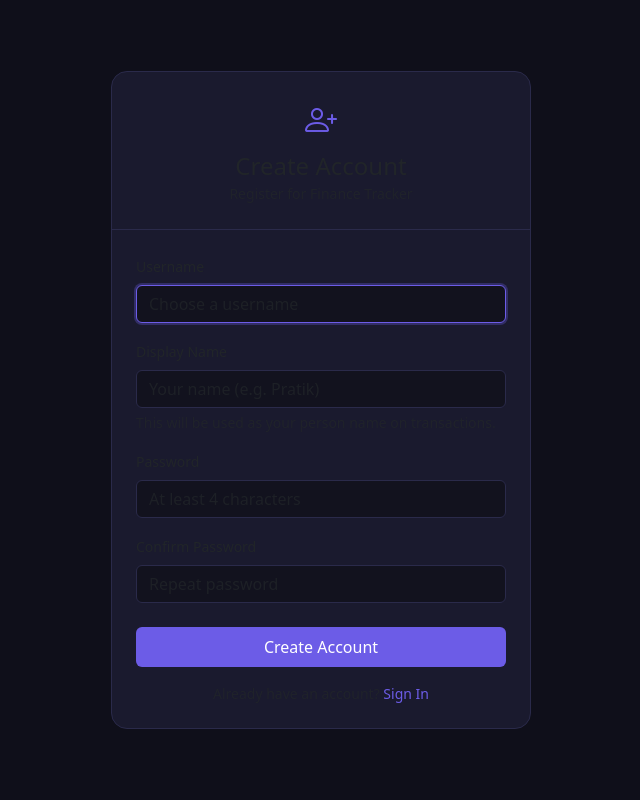
After one commit to prabhatia1/finance-tracker, a Flask app: page /register in a window 1280 px wide. The commit adds this page. Shown: the whole page, without its empty margins (319-959 px from the left). Run offline with Flask 3, Linux system fonts and the light colour scheme.

Commit message:
multi-user login system: register, login, logout, person-scoped queries

```diff
--- a/app.py
+++ b/app.py
@@ -27,6 +27,7 @@ CARDS_PATH = BASE_DIR / "cards.json"
 CATEGORIES_PATH = BASE_DIR / "categories.json"
 PEOPLE_PATH = BASE_DIR / "people.json"
 EXCEL_PATH = BASE_DIR / "expense_tracker.xlsx"
+SECRET_KEY_PATH = BASE_DIR / ".secret_key"
 
 # Import Excel sync
 from excel_sync import (
@@ -42,7 +43,23 @@ from excel_sync import (
 from cashback import CARD_CB_LABELS
 
 app = Flask(__name__)
-app.secret_key = os.urandom(24).hex()
+if SECRET_KEY_PATH.exists():
+    app.secret_key = SECRET_KEY_PATH.read_text().strip()
+else:
+    app.secret_key = os.urandom(32).hex()
+    SECRET_KEY_PATH.write_text(app.secret_key)
+
+# ─── Login helper ────────────────────────────────────────────────────────────
+from functools import wraps
+
+def login_required(f):
+    @wraps(f)
+    def decorated_function(*args, **kwargs):
+        if "user_id" not in session:
+            flash("Please log in first.", "warning")
+            return redirect(url_for("login"))
+        return f(*args, **kwargs)
+    return decorated_function
 
 # ─── Sync Excel on Startup ────────────────────────────────────────────────────
 _excel_mtime = 0
@@ -117,11 +134,86 @@ def init_db():
             end_balance REAL DEFAULT 0,
             updated_at TEXT DEFAULT (datetime('now','localtime'))
         );
+
+        CREATE TABLE IF NOT EXISTS users (
+            id INTEGER PRIMARY KEY AUTOINCREMENT,
+            username TEXT UNIQUE NOT NULL,
+            password_hash TEXT NOT NULL,
+            display_name TEXT NOT NULL,
+            created_at TEXT DEFAULT (datetime('now'))
+        );
     """)
     conn.commit()
     conn.close()
 
 init_db()
+
+# ─── Auth Routes ─────────────────────────────────────────────────────────────
+from werkzeug.security import generate_password_hash, check_password_hash
+
+@app.route("/login", methods=["GET", "POST"])
+
+def login():
+    if request.method == "POST":
+        username = request.form.get("username", "").strip()
+        password = request.form.get("password", "")
+        conn = get_db()
+        user = conn.execute(
+            "SELECT id, username, password_hash, display_name FROM users WHERE username = ?",
+            (username,)
+        ).fetchone()
+        conn.close()
+        if user and check_password_hash(user["password_hash"], password):
+            session["user_id"] = user["id"]
+            session["username"] = user["username"]
+            session["display_name"] = user["display_name"]
+            flash(f"Welcome back, {user['display_name']}!", "success")
+            return redirect(url_for("index"))
+        flash("Invalid username or password.", "danger")
+    return render_template("login.html")
+
+@app.route("/register", methods=["GET", "POST"])
+
+def register():
+    if request.method == "POST":
+        username = request.form.get("username", "").strip()
+        display_name = request.form.get("display_name", "").strip()
+        password = request.form.get("password", "")
+        confirm = request.form.get("confirm", "")
+        if not username or not display_name or not password:
+            flash("All fields are required.", "danger")
+            return render_template("register.html")
+        if password != confirm:
+            flash("Passwords do not match.", "danger")
+            return render_template("register.html")
+        if len(password) < 4:
+            flash("Password must be at least 4 characters.", "danger")
+            return render_template("register.html")
+        conn = get_db()
+        existing = conn.execute(
+            "SELECT id FROM users WHERE username = ?", (username,)
+        ).fetchone()
+        if existing:
+            conn.close()
+            flash("Username already taken.", "danger")
+            return render_template("register.html")
+        pw_hash = generate_password_hash(password)
+        conn.execute(
+            "INSERT INTO users (username, password_hash, display_name) VALUES (?, ?, ?)",
+            (username, pw_hash, display_name)
+        )
+        conn.commit()
+        conn.close()
+        flash("Account created! Please log in.", "success")
+        return redirect(url_for("login"))
+    return render_template("register.html")
+
+@app.route("/logout")
+
+def logout():
+    session.clear()
+    flash("Logged out.", "info")
+    return redirect(url_for("login"))
 
 # ─── Auto-Categorization Engine ──────────────────────────────────────────────
 
@@ -285,13 +377,13 @@ def parse_uploaded_csv(file_content, card_id=None):
 
 # ─── Report Engine ────────────────────────────────────────────────────────────
 
-def get_daily_summary(txn_date=None):
+def get_daily_summary(txn_date=None, person=""):
     """Get today's or a specific day's transactions and totals."""
     if txn_date is None:
         txn_date = date.today().strftime("%Y-%m-%d")
     conn = get_db()
     rows = conn.execute(
-        "SELECT * FROM transactions WHERE date = ? ORDER BY id", (txn_date,)
+        "SELECT * FROM transactions WHERE date = ? AND person = ? ORDER BY id", (txn_date, person,)
     ).fetchall()
     total = sum(r["amount"] for r in rows if r["txn_type"] == "debit")
     credits = sum(r["amount"] for r in rows if r["txn_type"] == "credit")
@@ -299,7 +391,7 @@ def get_daily_summary(txn_date=None):
     return {"date": txn_date, "transactions": rows, "total_debit": total, "total_credit": credits}
 
 
-def get_monthly_report(year=None, month=None):
+def get_monthly_report(year=None, month=None, person=""):
     """Get category-wise and card-wise breakdown for a month."""
     today = date.today()
     if year is None:
@@ -310,9 +402,9 @@ def get_monthly_report(year=None, month=None):
     conn = get_db()
     rows = conn.execute(
         """SELECT * FROM transactions
-           WHERE strftime('%Y', date) = ? AND strftime('%m', date) = ?
+           WHERE strftime('%Y', date) = ? AND strftime('%m', date) = ? AND person = ?
            ORDER BY date, id""",
-        (str(year), f"{month:02d}")
+        (str(year), f"{month:02d}", person,)
     ).fetchall()
     conn.close()
 
@@ -358,7 +450,7 @@ def get_monthly_report(year=None, month=None):
     }
 
 
-def get_card_report(card_id=None, year=None, month=None):
+def get_card_report(card_id=None, year=None, month=None, person=""):
     """Get spending breakdown for a specific card or all cards."""
     today = date.today()
     if year is None:
@@ -370,16 +462,16 @@ def get_card_report(card_id=None, year=None, month=None):
     if card_id:
         rows = conn.execute(
             """SELECT * FROM transactions
-               WHERE card_id = ? AND strftime('%Y', date) = ? AND strftime('%m', date) = ?
+               WHERE card_id = ? AND strftime('%Y', date) = ? AND strftime('%m', date) = ? AND person = ?
                ORDER BY date, id""",
-            (card_id, str(year), f"{month:02d}")
+            (card_id, str(year), f"{month:02d}", person,)
         ).fetchall()
     else:
         rows = conn.execute(
             """SELECT * FROM transactions
-               WHERE strftime('%Y', date) = ? AND strftime('%m', date) = ?
+               WHERE strftime('%Y', date) = ? AND strftime('%m', date) = ? AND person = ?
                ORDER BY date, id""",
-            (str(year), f"{month:02d}")
+            (str(year), f"{month:02d}", person,)
         ).fetchall()
     conn.close()
 
@@ -408,9 +500,9 @@ def export_monthly_excel(year, month):
     rows = conn.execute(
         """SELECT date, description, amount, category, card_id, txn_type, notes, source
            FROM transactions
-           WHERE strftime('%Y', date) = ? AND strftime('%m', date) = ?
+           WHERE strftime('%Y', date) = ? AND strftime('%m', date) = ? AND person = ?
            ORDER BY date, id""",
-        (str(year), f"{month:02d}")
+        (str(year), f"{month:02d}", person,)
     ).fetchall()
     conn.close()
     return export_csv(rows)
@@ -419,8 +511,12 @@ def export_monthly_excel(year, month):
 # ─── Flask Routes ─────────────────────────────────────────────────────────────
 
 @app.route("/")
+
+@login_required
 def index():
     """Dashboard — show daily summary + quick stats."""
+
+    person = session.get("display_name", "")
     today = date.today().strftime("%Y-%m-%d")
     sort_by = request.args.get("sort", "id")
     sort_today = request.args.get("sort_today", "id")
@@ -431,7 +527,7 @@ def index():
     # ─── Today's Transactions (paginated) ─────────────────────────────────
     page_today = int(request.args.get("page_today", 1))
     today_total = conn.execute(
-        "SELECT COUNT(*) FROM transactions WHERE date = ?", (today,)
+        "SELECT COUNT(*) FROM transactions WHERE date = ? AND person = ?", (today, person,)
     ).fetchone()[0]
     today_pages = max(1, (today_total + per_page - 1) // per_page)
     if page_today > today_pages:
@@ -443,8 +539,8 @@ def index():
     else:
         today_order = "id DESC"
     today_rows = conn.execute(
-        f"SELECT * FROM transactions WHERE date = ? ORDER BY {today_order} LIMIT ? OFFSET ?",
-        (today, per_page, today_offset)
+        f"SELECT * FROM transactions WHERE date = ? AND person = ? ORDER BY {today_order} LIMIT ? OFFSET ?",
+        (today, person, per_page, today_offset)
     ).fetchall()
     total_debit = sum(r["amount"] for r in today_rows if r["txn_type"] == "debit")
     total_credit = sum(r["amount"] for r in today_rows if r["txn_type"] == "credit")
@@ -466,20 +562,20 @@ def index():
     else:
         order_clause = "id DESC"
     recent = conn.execute(
-        f"SELECT * FROM transactions ORDER BY {order_clause} LIMIT ? OFFSET ?",
-        (per_page, recent_offset)
+        f"SELECT * FROM transactions WHERE person = ? ORDER BY {order_clause} LIMIT ? OFFSET ?",
+        (person, per_page, recent_offset)
     ).fetchall()
 
     # Monthly total so far
     monthly_total = conn.execute(
         "SELECT COALESCE(SUM(amount), 0) FROM transactions WHERE "
-        "strftime('%Y', date) = ? AND strftime('%m', date) = ? AND txn_type = 'debit'",
-        (str(date.today().year), f"{date.today().month:02d}")
+        "strftime('%Y', date) = ? AND strftime('%m', date) = ? AND txn_type = 'debit' AND person = ?",
+        (str(date.today().year), f"{date.today().month:02d}", person,)
     ).fetchone()[0]
 
     # Total cashback earned (all time)
     total_cb = conn.execute(
-        "SELECT COALESCE(SUM(cashback), 0) FROM transactions WHERE cashback > 0"
+        "SELECT COALESCE(SUM(cashback), 0) FROM transactions WHERE cashback > 0 AND person = ?", (person,)
     ).fetchone()[0]
     conn.close()
 
@@ -514,14 +610,19 @@ def index():
 
 
 def get_all_persons():
-    """Get list of all person names from people.json."""
+    """Get list of all person/display names from users table."""
     try:
-        return [p["name"] for p in load_people()]
+        conn = get_db()
+        rows = conn.execute("SELECT display_name FROM users ORDER BY display_name").fetchall()
+        conn.close()
+        return [r["display_name"] for r in rows]
     except Exception:
         return []
 
 
 @app.route("/add", methods=["GET", "POST"])
+
+@login_required
 def add_transaction():
     """Add a single transaction via form."""
     cards = load_cards()
@@ -538,7 +639,7 @@ def add_transaction():
             card_id = "other"
         txn_type = request.form.get("txn_type", "debit")
         notes = request.form.get("notes", "").strip()
-        person = request.form.get("person", "").strip()
+        person = request.form.get("person", session.get("display_name", "")).strip()
 
         if not description:
             flash("Description is required!", "danger")
@@ -594,8 +695,12 @@ def add_transaction():
 
 
 @app.route("/upload", methods=["GET", "POST"])
+
+@login_required
 def upload_statement():
     """Upload a bank/credit card CSV statement."""
+
+    person = session.get("display_name", "")
     cards = load_cards()
 
     if request.method == "POST":
@@ -630,10 +735,10 @@ def upload_statement():
         inserted = 0
         for txn in transactions:
             conn.execute(
-                """INSERT INTO transactions (date, description, amount, category, card_id, txn_type, source)
-                   VALUES (?, ?, ?, ?, ?, ?, 'upload')""",
+                """INSERT INTO transactions (date, description, amount, category, card_id, txn_type, source, person)
+                   VALUES (?, ?, ?, ?, ?, ?, 'upload', ?)""",
                 (txn["date"], txn["description"][:200], txn["amount"],
-                 txn["category"], txn["card_id"], txn["txn_type"])
+                 txn["category"], txn["card_id"], txn["txn_type"], person)
             )
             inserted += 1
         conn.commit()
@@ -653,22 +758,26 @@ def upload_statement():
 
 
 @app.route("/reports")
+
+@login_required
 def reports():
     """Reports page — daily, monthly, card-wise."""
+
+    person = session.get("display_name", "")
     today = date.today()
 
     # Daily report
     day_param = request.args.get("day", today.strftime("%Y-%m-%d"))
-    daily = get_daily_summary(day_param)
+    daily = get_daily_summary(day_param, person)
 
     # Monthly report
     year_param = int(request.args.get("year", today.year))
     month_param = int(request.args.get("month", today.month))
-    monthly = get_monthly_report(year_param, month_param)
+    monthly = get_monthly_report(year_param, month_param, person)
 
     # Card report
     card_param = request.args.get("card_id", None)
-    card_rpt = get_card_report(card_param, year_param, month_param)
+    card_rpt = get_card_report(card_param, year_param, month_param, person)
 
     cards = load_cards()
     card_map = {c["id"]: c["name"] for c in cards}
@@ -688,8 +797,12 @@ def reports():
 
 
 @app.route("/export")
+
+@login_required
 def export_data():
     """Export transactions as CSV."""
+
+    person = session.get("display_name", "")
     conn = get_db()
     rows = conn.execute(
         "SELECT * FROM transactions ORDER BY date DESC, id DESC"
@@ -705,8 +818,12 @@ def export_data():
 
 
 @app.route("/export/monthly")
+
+@login_required
 def export_monthly():
     """Export monthly report as CSV."""
+
+    person = session.get("display_name", "")
     today = date.today()
     year = int(request.args.get("year", today.year))
     month = int(request.args.get("month", today.month))
@@ -722,10 +839,13 @@ def export_monthly():
 
 
 @app.route("/delete/<int:txn_id>", methods=["POST"])
+
+@login_required
 def delete_transaction(txn_id):
     """Delete a transaction."""
+    person = session.get("display_name", "")
     conn = get_db()
-    conn.execute("DELETE FROM transactions WHERE id = ?", (txn_id,))
+    conn.execute("DELETE FROM transactions WHERE id = ? AND person = ?", (txn_id, person))
     conn.commit()
     conn.close()
 
@@ -739,8 +859,11 @@ def delete_transaction(txn_id):
 
 
 @app.route("/edit/<int:txn_id>", methods=["GET", "POST"])
+
+@login_required
 def edit_transaction(txn_id):
     """Edit a transaction."""
+    person = session.get("display_name", "")
     conn = get_db()
     if request.method == "POST":
         txn_date = request.form.get("date", date.today().strftime("%Y-%m-%d"))
@@ -752,7 +875,7 @@ def edit_transaction(txn_id):
             card_id = "other"
         txn_type = request.form.get("txn_type", "debit")
         notes = request.form.get("notes", "").strip()
-        person = request.form.get("person", "").strip()
+        person = request.form.get("person", session.get("display_name", "")).strip()
 
         if not description:
             flash("Description is required!", "danger")
@@ -810,8 +933,12 @@ def edit_transaction(txn_id):
 
 
 @app.route("/api/stats")
+
+@login_required
 def api_stats():
     """JSON API for stats (handy for external use)."""
+
+    person = session.get("display_name", "")
     today = date.today()
     year = today.year
     month = today.month
@@ -859,8 +986,12 @@ def api_stats():
 
 
 @app.route("/settings", methods=["GET", "POST"])
+
+@login_required
 def settings():
     """Manage cards, categories, and people."""
+
+    person = session.get("display_name", "")
     cards = load_cards()
     categories = load_categories()
     people = load_people()
@@ -872,9 +1003,9 @@ def settings():
                COALESCE(SUM(CASE WHEN txn_type='debit' THEN amount ELSE 0 END), 0) as total_debit,
                COALESCE(SUM(CASE WHEN txn_type='credit' THEN amount ELSE 0 END), 0) as total_credit
         FROM transactions
-        WHERE person IS NOT NULL AND person != ''
+        WHERE person IS NOT NULL AND person != '' AND person = ?
         GROUP BY person
-    """).fetchall()
+    """, (person,)).fetchall()
     conn.close()
     balance_map = {}
     for r in balance_rows:
@@ -950,15 +1081,20 @@ def settings():
 
 
 @app.route("/cashback")
+
+@login_required
 def cashback_page():
     """Cashback dashboard — per-card, per-month breakdown."""
+
+    person = session.get("display_name", "")
     today = date.today()
 
     conn = get_db()
     rows = conn.execute(
         "SELECT id, date, description, amount, category, card_id, txn_type, cashback "
-        "FROM transactions WHERE cashback > 0 "
-        "ORDER BY date DESC, id DESC"
+        "FROM transactions WHERE cashback > 0 AND person = ? "
+        "ORDER BY date DESC, id DESC",
+        (person,)
     ).fetchall()
     conn.close()
 
@@ -1005,8 +1141,12 @@ def cashback_page():
 
 
 @app.route("/open-excel")
+
+@login_required
 def open_excel():
     """Open the Excel file in Excel application."""
+
+    person = session.get("display_name", "")
     import subprocess, os
     try:
         subprocess.Popen(["start", "excel", str(EXCEL_PATH)], shell=True)
@@ -1017,8 +1157,12 @@ def open_excel():
 
 
 @app.route("/balances", methods=["GET", "POST"])
+
+@login_required
 def balances():
     """View and edit monthly start/end bank balances."""
+
+    person = session.get("display_name", "")
     conn = get_db()
     year = date.today().year
 
@@ -1048,7 +1192,7 @@ def balances():
 
     # Build month data with computed net change
     months_data = []
-    monthly_totals = get_monthly_totals()
+    monthly_totals = get_monthly_totals(person)
 
     for m in range(1, 13):
         month_key = f"{year}-{m:02d}"
@@ -1075,7 +1219,7 @@ def balances():
     return render_template("balances.html", months=months_data, year=year)
 
 
-def get_monthly_totals():
+def get_monthly_totals(person=""):
     """Get total debit/credit per month from transactions."""
     conn = get_db()
     rows = conn.execute("""
@@ -1093,8 +1237,12 @@ def get_monthly_totals():
 
 
 @app.route("/people")
+
+@login_required
 def people():
     """Track money lent to / borrowed from friends and family."""
+
+    person = session.get("display_name", "")
     conn = get_db()
     filter_person = request.args.get("person", "").strip()
 
@@ -1106,29 +1254,29 @@ def people():
             SUM(CASE WHEN txn_type='credit' THEN amount ELSE 0 END) as received,
             COUNT(*) as count
         FROM transactions
-        WHERE person != '' AND person IS NOT NULL
+        WHERE person != '' AND person IS NOT NULL AND person = ?
         GROUP BY person
         ORDER BY person
     """
-    people_rows = conn.execute(people_query).fetchall()
+    people_rows = conn.execute(people_query, (person,)).fetchall()
 
     # Get transactions — filtered by person if selected
     if filter_person:
         recent = conn.execute("""
             SELECT id, date, description, amount, category, card_id, txn_type, person, notes
             FROM transactions
-            WHERE person = ?
+            WHERE person = ? AND person = ?
             ORDER BY date DESC, id DESC
             LIMIT 100
-        """, (filter_person,)).fetchall()
+        """, (filter_person, person)).fetchall()
     else:
         recent = conn.execute("""
             SELECT id, date, description, amount, category, card_id, txn_type, person, notes
             FROM transactions
-            WHERE person != '' AND person IS NOT NULL
+            WHERE person != '' AND person IS NOT NULL AND person = ?
             ORDER BY date DESC, id DESC
             LIMIT 50
-        """).fetchall()
+        """, (person,)).fetchall()
 
     conn.close()
 
@@ -1137,8 +1285,12 @@ def people():
 
 
 @app.route("/sync")
+
+@login_required
 def manual_sync():
     """Sync Excel → Database (picks up new entries from Excel)."""
+
+    person = session.get("display_name", "")
     direction, count = smart_sync()
 
     # Also import balances from Excel
@@ -1176,8 +1328,12 @@ def manual_sync():
 
 # ─── All Transactions Page ─────────────────────────────────────────────────────
 @app.route("/transactions")
+
+@login_required
 def all_transactions():
     """Paginated, sortable, filterable list of all transactions."""
+
+    person = session.get("display_name", "")
     page = int(request.args.get("page", 1))
     per_page = 50
     sort_by = request.args.get("sort", "date")
--- /dev/null
+++ b/templates/register.html
@@ -0,0 +1,69 @@
+<!DOCTYPE html>
+<html lang="en">
+<head>
+    <meta charset="UTF-8">
+    <meta name="viewport" content="width=device-width, initial-scale=1.0">
+    <title>Register — Finance Tracker</title>
+    <link href="https://cdn.jsdelivr.net/npm/bootstrap@5.3.0/dist/css/bootstrap.min.css" rel="stylesheet">
+    <link href="https://cdn.jsdelivr.net/npm/bootstrap-icons@1.11.0/font/bootstrap-icons.css" rel="stylesheet">
+    <style>
+        body { background: #0f0f1a; color: #e0e0e0; min-height: 100vh; display: flex; align-items: center; }
+        .auth-card { max-width: 420px; margin: 0 auto; }
+        .card { background: #1a1a2e; border: 1px solid #2a2a4a; border-radius: 16px; }
+        .card-header { background: transparent; border-bottom: 1px solid #2a2a4a; }
+        .form-control { background: #12121e; border: 1px solid #2a2a4a; color: #e0e0e0; }
+        .form-control:focus { background: #12121e; border-color: #6c5ce7; color: #e0e0e0; box-shadow: 0 0 0 2px rgba(108,92,231,.3); }
+        .btn-primary { background: #6c5ce7; border: none; }
+        .btn-primary:hover { background: #5a4bd1; }
+        .logo { font-size: 2rem; color: #6c5ce7; }
+    </style>
+</head>
+<body>
+    <div class="container">
+        <div class="auth-card">
+            <div class="card">
+                <div class="card-header text-center py-4">
+                    <div class="logo mb-2"><i class="bi bi-person-plus"></i></div>
+                    <h4 class="mb-0">Create Account</h4>
+                    <small class="text-muted">Register for Finance Tracker</small>
+                </div>
+                <div class="card-body p-4">
+                    {% with messages = get_flashed_messages(with_categories=true) %}
+                        {% if messages %}
+                            {% for category, message in messages %}
+                                <div class="alert alert-{{ 'danger' if category == 'danger' else 'success' if category == 'success' else 'warning' if category == 'warning' else 'info' }} alert-dismissible fade show py-2 small">
+                                    {{ message }}
+                                    <button type="button" class="btn-close btn-close-white btn-sm" data-bs-dismiss="alert"></button>
+                                </div>
+                            {% endfor %}
+                        {% endif %}
+                    {% endwith %}
+                    <form method="post">
+                        <div class="mb-3">
+                            <label class="form-label small">Username</label>
+                            <input type="text" name="username" class="form-control" placeholder="Choose a username" required autofocus>
+                        </div>
+                        <div class="mb-3">
+                            <label class="form-label small">Display Name</label>
+                            <input type="text" name="display_name" class="form-control" placeholder="Your name (e.g. Pratik)" required>
+                            <div class="form-text text-muted small">This will be used as your person name on transactions.</div>
+                        </div>
+                        <div class="mb-3">
+                            <label class="form-label small">Password</label>
+                            <input type="password" name="password" class="form-control" placeholder="At least 4 characters" required>
+                        </div>
+                        <div class="mb-3">
+                            <label class="form-label small">Confirm Password</label>
+                            <input type="password" name="confirm" class="form-control" placeholder="Repeat password" required>
+                        </div>
+                        <button type="submit" class="btn btn-primary w-100 py-2 mt-2">Create Account</button>
+                    </form>
+                    <p class="text-center mt-3 mb-0 small text-muted">
+                        Already have an account? <a href="{{ url_for('login') }}" class="text-decoration-none" style="color:#6c5ce7;">Sign In</a>
+                    </p>
+                </div>
+            </div>
+        </div>
+    </div>
+</body>
+</html>
```
Also changed, not shown: templates/base.html (+11 -0 lines), templates/login.html (added, +60 -0 lines), 1 other file.
